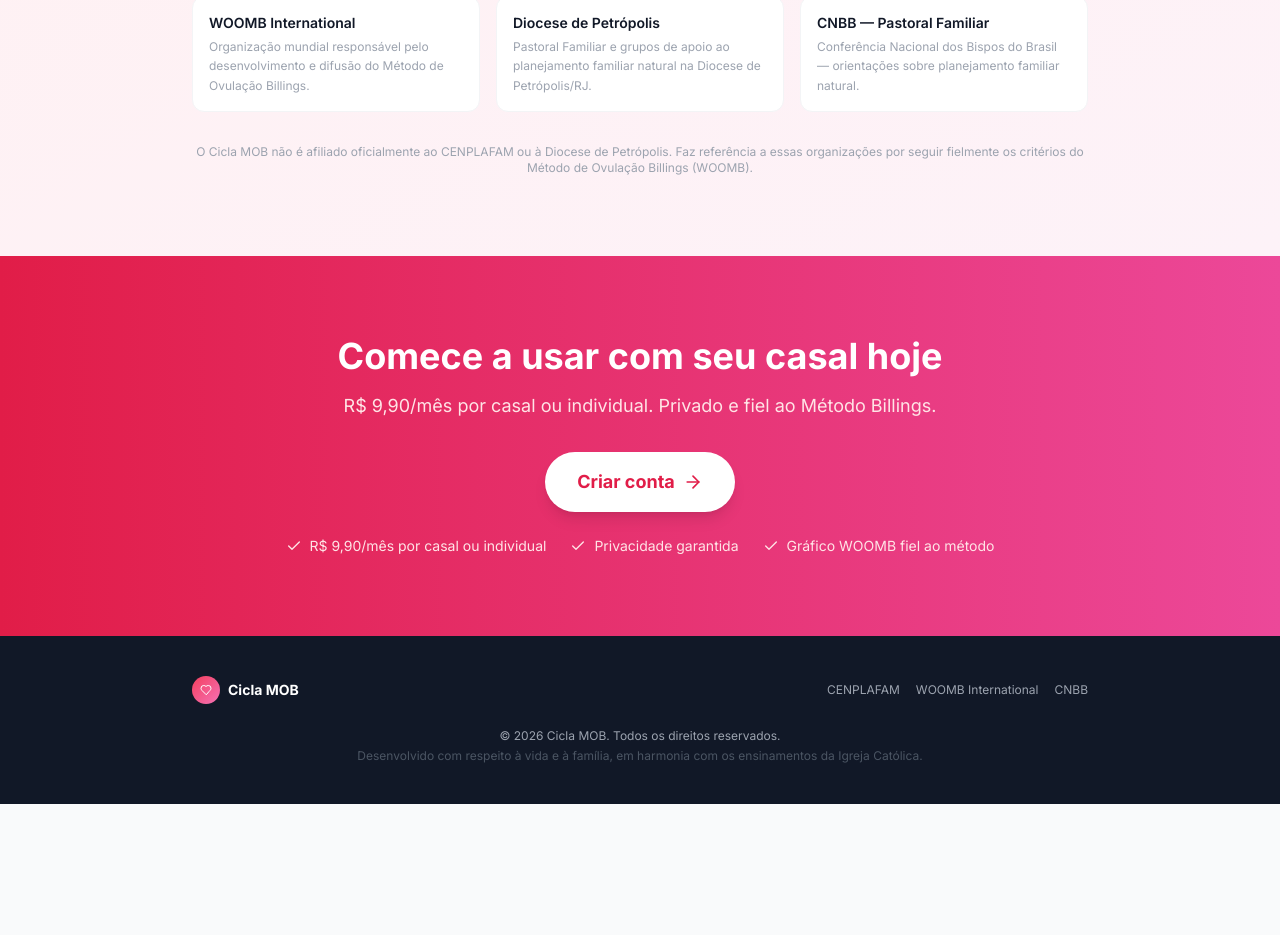
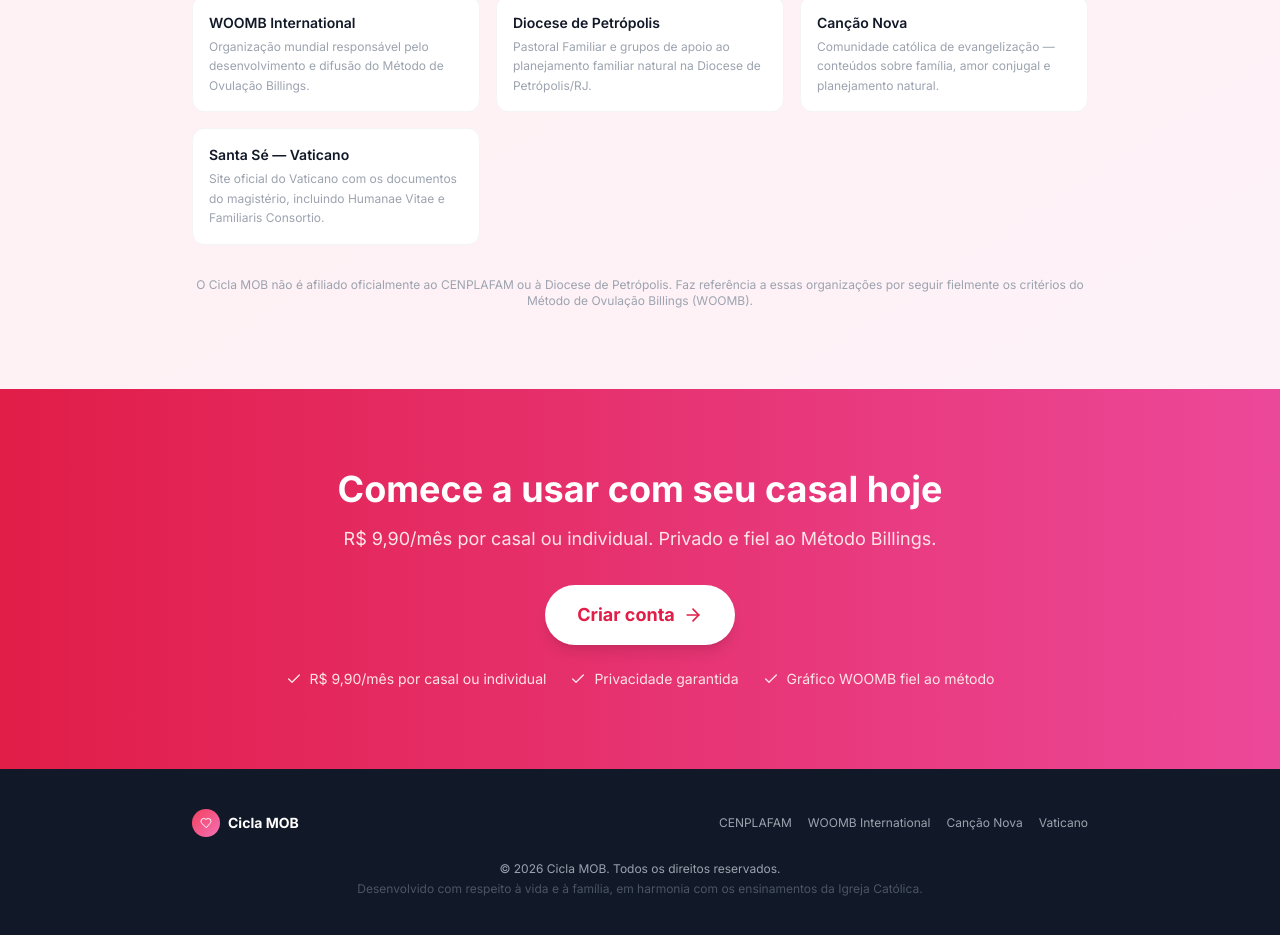
Before and after one commit to omatsudev/cicla-mob, a React (Vite) app: page / in a window 1280 px wide. Shown: the part 3220-4155 px from the top of the page. Before the commit the page ends 4024 px from the top, so only its background shows below. Built offline with nearby package versions, Linux system fonts and the light colour scheme; no server answers.

Commit message:
fix: remove CNBB, adiciona Canção Nova, Vaticano e Diocese de Petrópolis nas referências da landing

```diff
--- a/src/pages/Landing.tsx
+++ b/src/pages/Landing.tsx
@@ -100,13 +100,19 @@
   {
     name: "Diocese de Petrópolis",
     desc: "Pastoral Familiar e grupos de apoio ao planejamento familiar natural na Diocese de Petrópolis/RJ.",
-    url: "https://www.diocesedepetrópolis.org.br/",
+    url: "https://www.diocesepetrópolis.org.br/",
     highlight: false,
   },
   {
-    name: "CNBB — Pastoral Familiar",
-    desc: "Conferência Nacional dos Bispos do Brasil — orientações sobre planejamento familiar natural.",
-    url: "https://www.cnbb.org.br/",
+    name: "Canção Nova",
+    desc: "Comunidade católica de evangelização — conteúdos sobre família, amor conjugal e planejamento natural.",
+    url: "https://www.cancaonova.com/",
+    highlight: false,
+  },
+  {
+    name: "Santa Sé — Vaticano",
+    desc: "Site oficial do Vaticano com os documentos do magistério, incluindo Humanae Vitae e Familiaris Consortio.",
+    url: "https://www.vatican.va/",
     highlight: false,
   },
 ];
@@ -389,7 +395,8 @@
             <div className="flex flex-wrap justify-center gap-4 text-xs">
               <a href="https://www.cenplafam.com.br/" target="_blank" rel="noopener noreferrer" className="hover:text-rose-400 transition-colors">CENPLAFAM</a>
               <a href="https://www.woomb.org/" target="_blank" rel="noopener noreferrer" className="hover:text-rose-400 transition-colors">WOOMB International</a>
-              <a href="https://www.cnbb.org.br/" target="_blank" rel="noopener noreferrer" className="hover:text-rose-400 transition-colors">CNBB</a>
+              <a href="https://www.cancaonova.com/" target="_blank" rel="noopener noreferrer" className="hover:text-rose-400 transition-colors">Canção Nova</a>
+              <a href="https://www.vatican.va/" target="_blank" rel="noopener noreferrer" className="hover:text-rose-400 transition-colors">Vaticano</a>
             </div>
           </div>
           <p className="text-center text-xs">© {new Date().getFullYear()} Cicla MOB. Todos os direitos reservados.</p>
```
